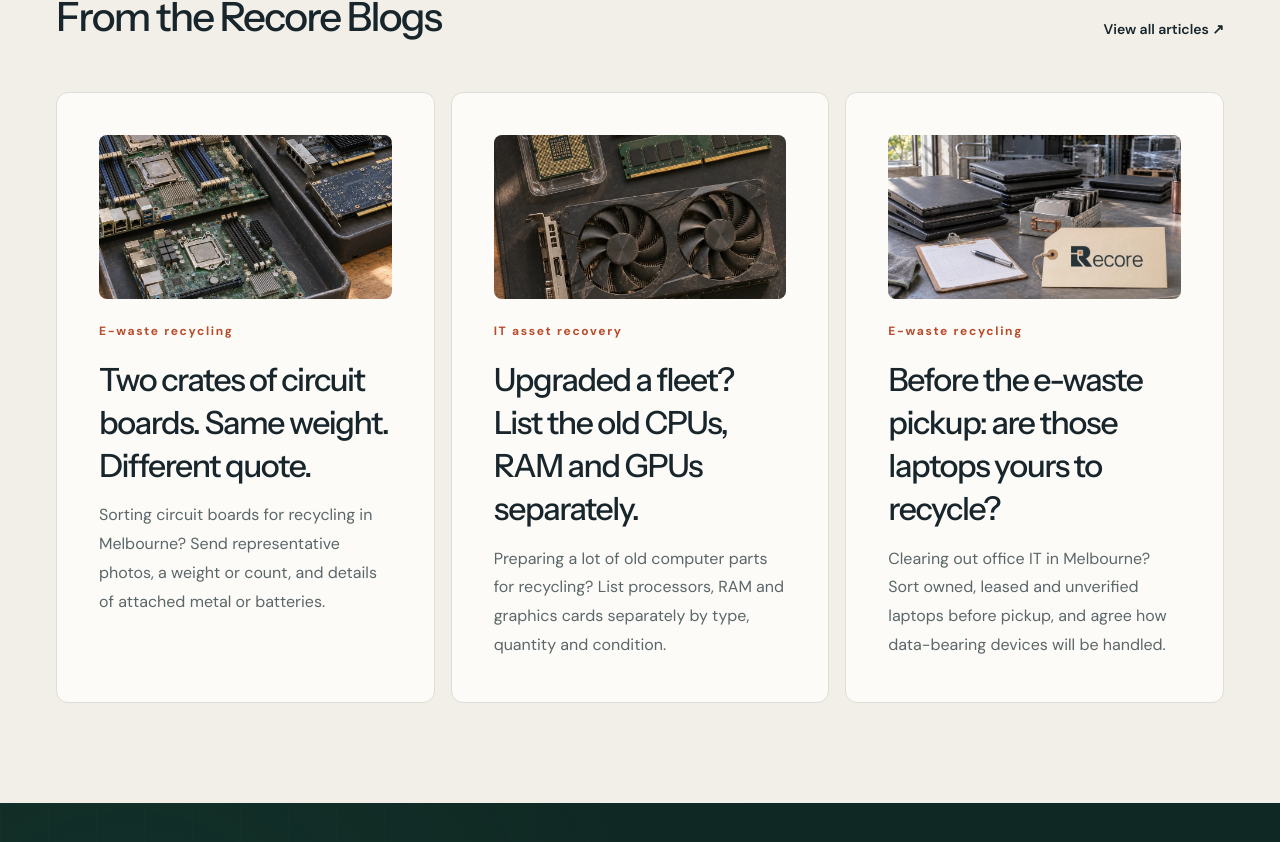
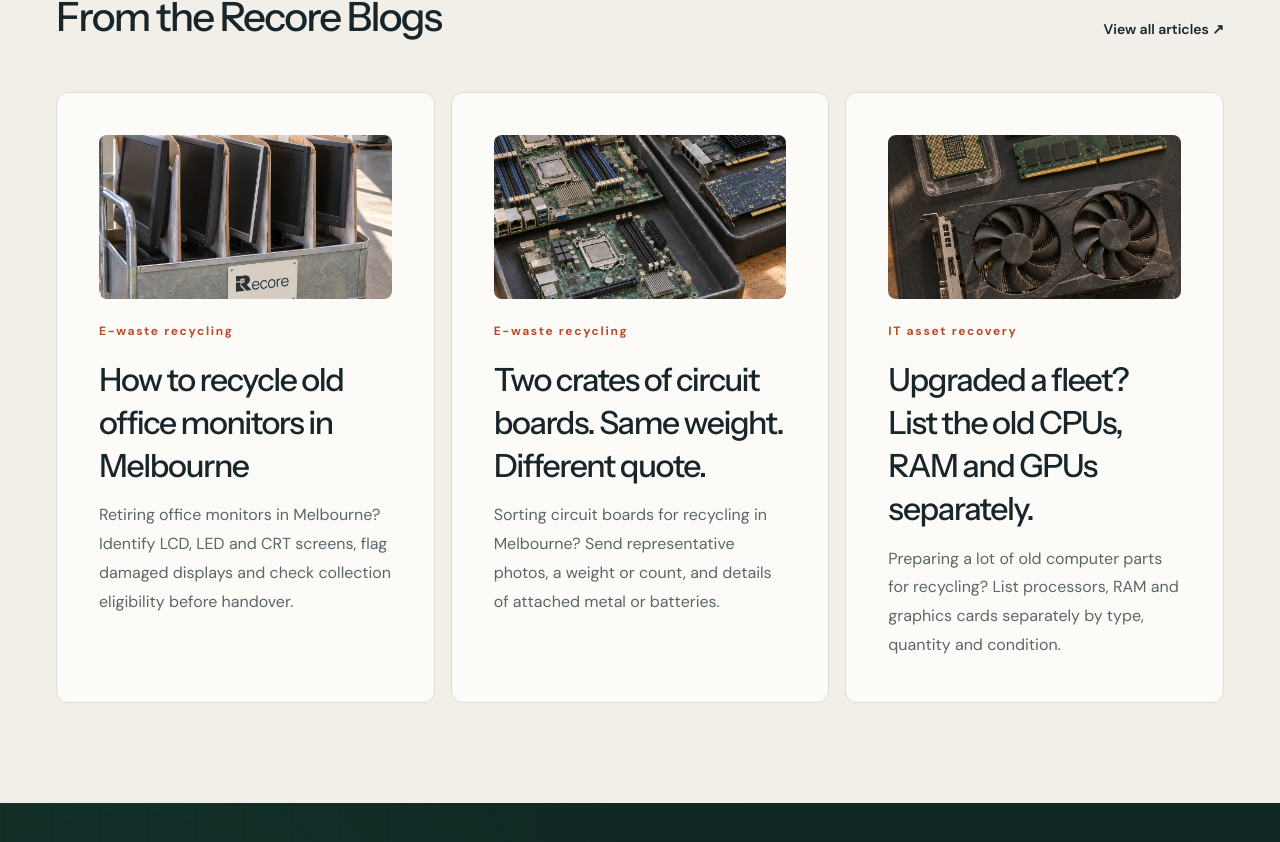
Before and after one commit to kennnnyyen/ewaste, a Next.js app: page / in a window 1280 px wide. Shown: the part 5300-6142 px from the top of the page. Built offline with nearby package versions, Linux system fonts and the light colour scheme.

Commit message:
Publish Recore office monitor recycling guide

```diff
--- a/app/blog-content.ts
+++ b/app/blog-content.ts
@@ -28,6 +28,52 @@ type BlogArticle = {
 };
 
 export const articles: BlogArticle[] = [
+  {
+    "slug": "office-monitor-recycling-melbourne",
+    "category": "E-waste recycling",
+    "title": "How to recycle old office monitors in Melbourne",
+    "seoTitle": "How to recycle old office monitors in Melbourne",
+    "description": "Retiring office monitors in Melbourne? Identify LCD, LED and CRT screens, flag damaged displays and check collection eligibility before handover.",
+    "intro": "The new monitors are on the desks. The old ones are lined up by the loading bay. Before anyone moves them, take five minutes to check what’s actually in the batch. A few photos and a rough count can help avoid a surprise at collection.",
+    "sections": [
+      {
+        "heading": "Count and identify the screens",
+        "text": "Note how many LCD or LED desktop monitors you have. List older CRTs separately. If you’re unsure what a screen is, take a photo of the manufacturer’s label."
+      },
+      {
+        "heading": "Flag anything damaged",
+        "text": "Take a separate photo of cracked or dismantled displays and tell the recycler before arranging handover. Keep intact screens upright and protect the glass from knocks. If the display is part of an all-in-one computer, list it separately and flag any storage that needs secure handling."
+      },
+      {
+        "heading": "Confirm collection before moving the batch",
+        "text": "In Victoria, e-waste is banned from landfill. Use a dedicated recycling or collection service. Send Recore the counts, photos and pickup postcode. We’ll confirm acceptance, whether your load qualifies for free pickup, and any charges before you book."
+      }
+    ],
+    "checklist": [],
+    "closing": "Planning an office screen refresh? [Contact Recore](https://www.recore-cycle.com/#contact) or call or SMS Harry on **0406 406 016**.",
+    "references": [
+      {
+        "label": "Recore monitor and display recycling",
+        "href": "https://www.recore-cycle.com/recycling/monitors-and-displays"
+      },
+      {
+        "label": "EPA Victoria e-waste guidance",
+        "href": "https://www.epa.vic.gov.au/electronic-waste"
+      }
+    ],
+    "related": [],
+    "topics": [
+      "Monitor recycling",
+      "Office IT recycling",
+      "Melbourne e-waste recycling"
+    ],
+    "image": {
+      "src": "/images/blogs/office-monitor-recycling-melbourne.webp",
+      "alt": "Retired flat-panel office monitors standing upright in padded dividers on a Recore collection trolley.",
+      "width": 1122,
+      "height": 1402
+    }
+  },
   {
     "slug": "circuit-board-recycling-quote",
     "category": "E-waste recycling",
```
Also changed, not shown: public/images/blogs/office-monitor-recycling-melbourne.webp (added).
